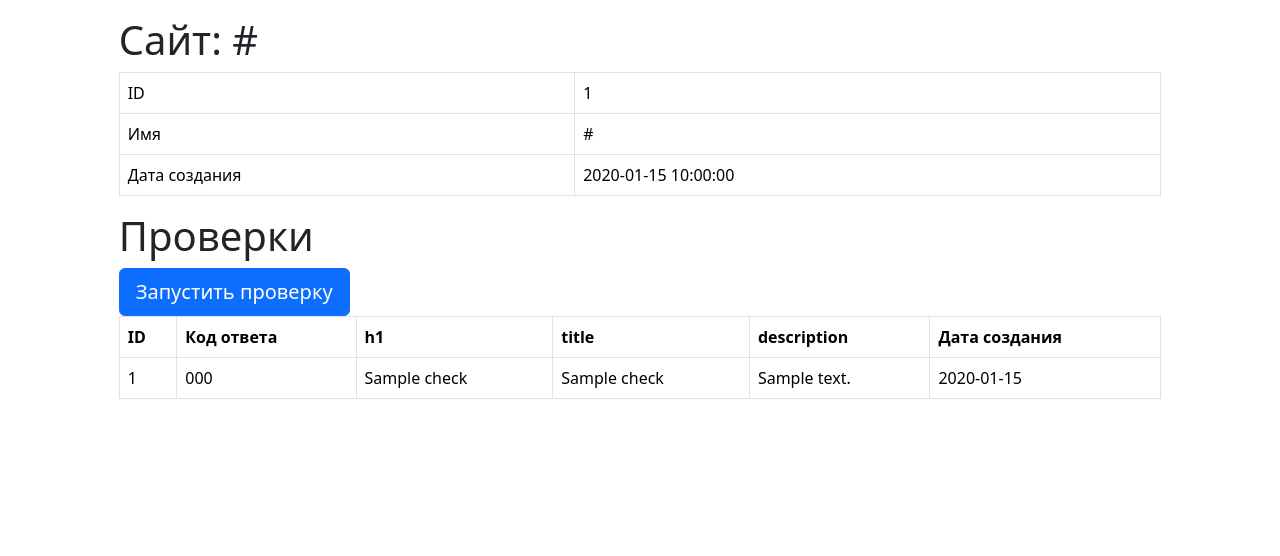
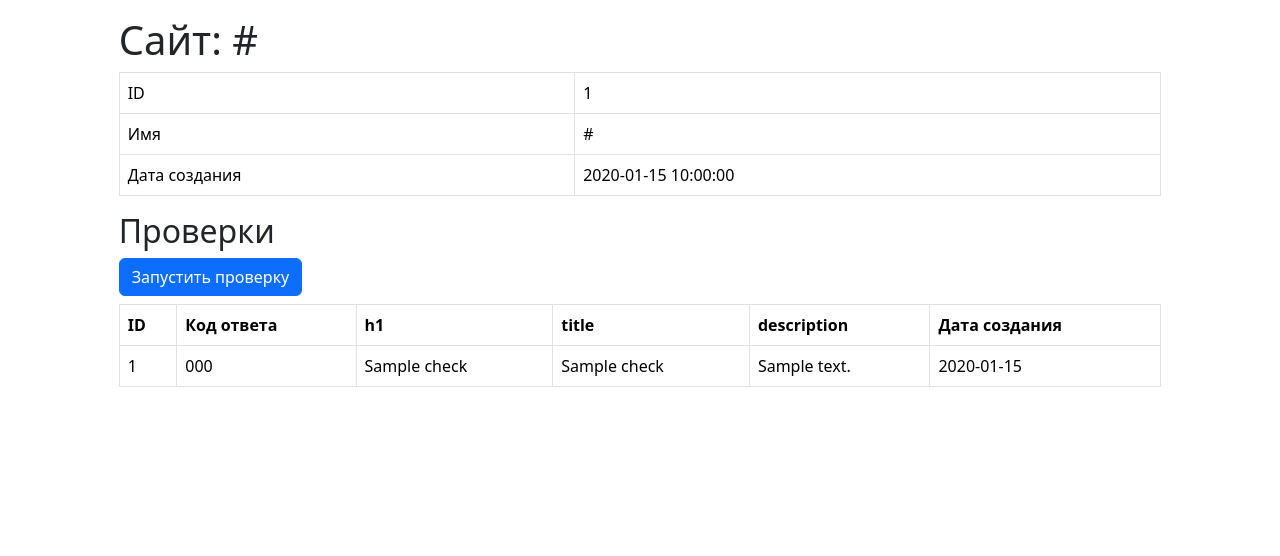
Before and after one commit to NMorphey/page-analyzer, a Flask app: template page_analyzer/templates/url.html in a window 1280 px wide. Shown: the part 56-612 px from the top of the page. Run offline with Flask 3, Linux system fonts and the light colour scheme; the template is opened without the code that fills it: most values are stand-ins (such as "Sample title", 1, 10 or a date in 2020); some libraries are stand-ins or nearby versions.

Commit message:
Update template

```diff
--- a/page_analyzer/templates/url.html
+++ b/page_analyzer/templates/url.html
@@ -22,9 +22,9 @@
     </table>
 </div>
 <div>
-    <h1>Проверки</h1>
-    <form method="post" action="/urls/{{ id }}/checks">
-        <input class="rounded btn btn-primary btn-lg" type="submit" value="Запустить проверку">
+    <h2>Проверки</h1>
+    <form class="my-2" method="post" action="/urls/{{ id }}/checks">
+        <input class="rounded btn btn-primary" type="submit" value="Запустить проверку">
     </form>
     <table class="table table-bordered">
         <thead>
```
